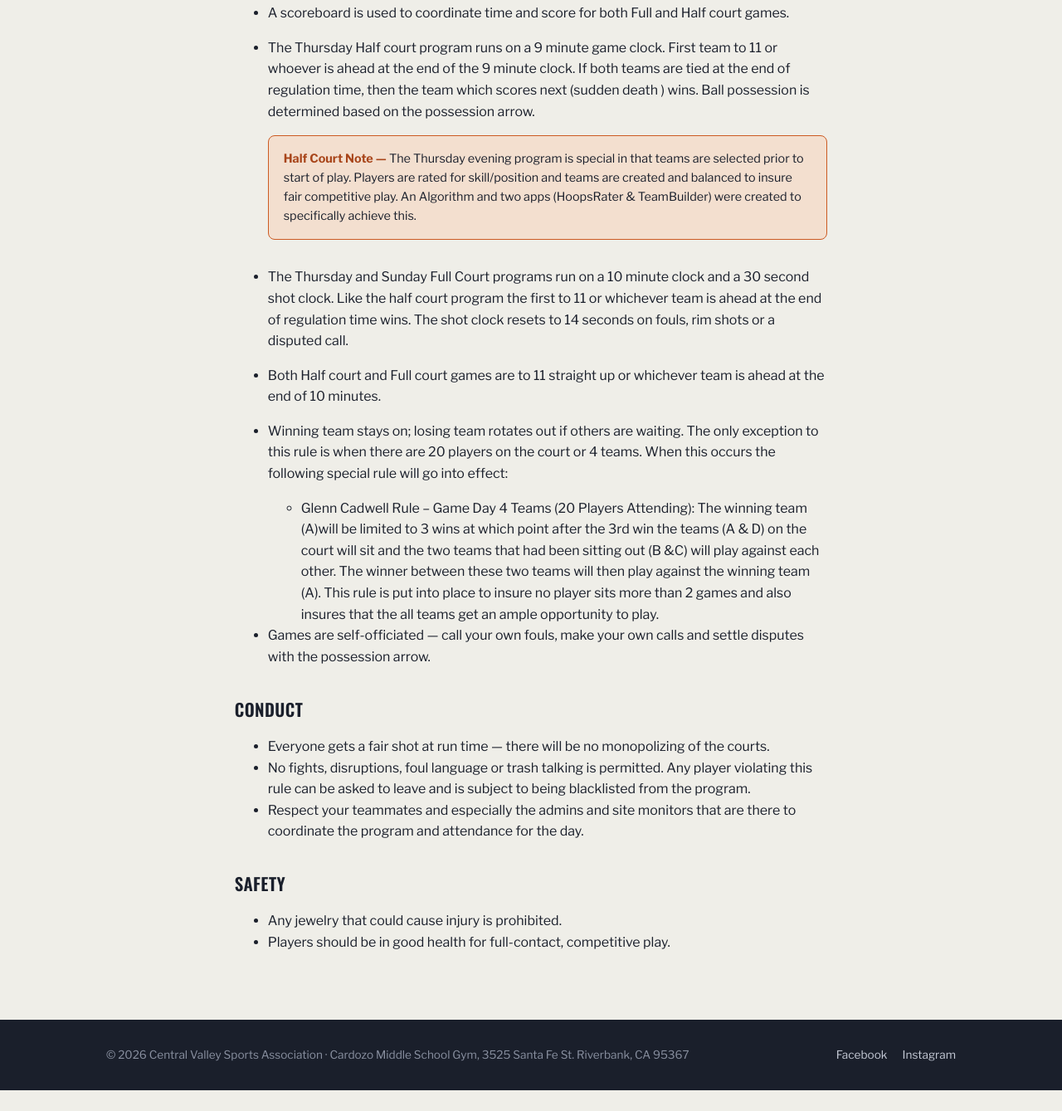
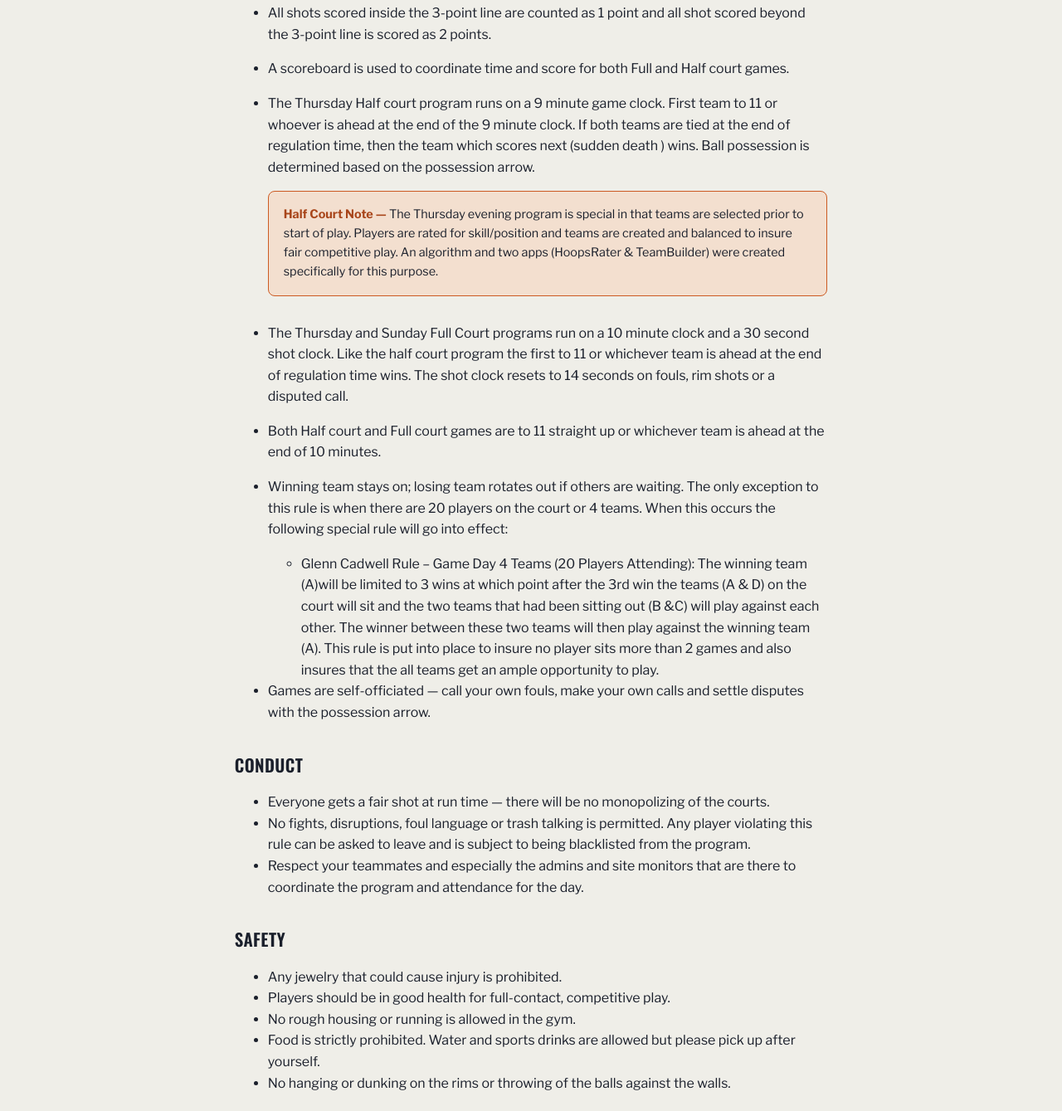
Before and after one commit to ebgomez/cvsa-site, an Eleventy site: page src/rules.md in a window 1280 px wide. Shown: the part 1721-3060 px from the top of the page at 83% size. Before the commit the page ends 3035 px from the top, so only its background shows below. Built offline with nearby package versions, Linux system fonts and the light colour scheme; Eleventy itself is replaced by a stand-in of ours; files that its build step writes are made by us from their sources.

Commit message:
Update Pages “rules”

```diff
--- a/src/rules.md
+++ b/src/rules.md
@@ -19,10 +19,11 @@ permalink: /rules/
 
 ## Game format
 
+* All shots scored inside the 3-point line are counted as 1 point and all shot scored beyond the 3-point line is scored as 2 points.
 * A scoreboard is used to coordinate time and score for both Full and Half court games.
 * The Thursday Half court program runs on a 9 minute game clock. First team to 11 or whoever is ahead at the end of the 9 minute clock. If both teams are tied at the end of regulation time, then the team which scores next (sudden death ) wins. Ball possession is determined based on the possession arrow.
 
-  <div class="note-box"><strong>Half Court Note —</strong> The Thursday evening program is special in that teams are selected prior to start of play. Players are rated for skill/position and teams are created and balanced to insure fair competitive play. An Algorithm and two apps (HoopsRater & TeamBuilder) were created to specifically achieve this.  </div>
+  <div class="note-box"><strong>Half Court Note —</strong> The Thursday evening program is special in that teams are selected prior to start of play. Players are rated for skill/position and teams are created and balanced to insure fair competitive play. An algorithm and two apps (HoopsRater & TeamBuilder) were created specifically for this purpose.  </div>
 * The Thursday and Sunday Full Court programs run on a 10 minute clock and a 30 second shot clock. Like the half court program the first to 11 or whichever team is ahead at the end of regulation time wins. The shot clock resets to 14 seconds on fouls, rim shots or a disputed call.
 * Both Half court and Full court games are to 11 straight up or whichever team is ahead at the end of 10 minutes.
 * Winning team stays on; losing team rotates out if others are waiting. The only exception to this rule is when there are 20 players on the court or 4 teams. When this occurs the following special rule will go into effect:
@@ -40,3 +41,6 @@ permalink: /rules/
 
 * Any jewelry that could cause injury is prohibited.
 * Players should be in good health for full-contact, competitive play.
+* No rough housing or running is allowed in the gym.
+* Food is strictly prohibited. Water and sports drinks are allowed but please pick up after yourself.
+* No hanging or dunking on the rims or throwing of the balls against the walls.
```
